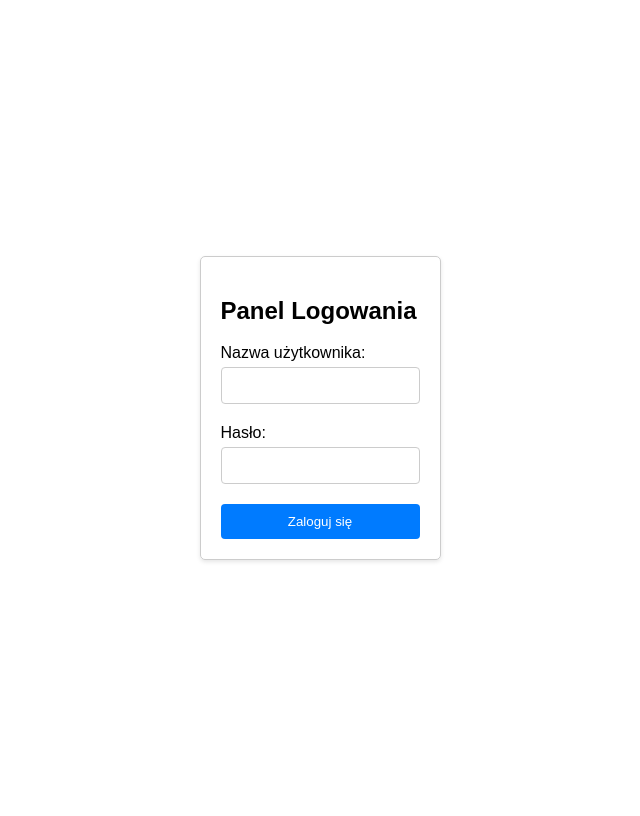
After one commit to dzebrowskii/Coookie, a Django app: page /login/ in a window 1280 px wide. The commit adds this page. Shown: the whole page, without its empty margins (320-960 px from the left). Run offline with Django 5.2, Linux system fonts and the light colour scheme.

Commit message:
login and registratgion panel

```diff
--- a/CoookieApp/urls.py
+++ b/CoookieApp/urls.py
@@ -17,7 +17,7 @@ Including another URLconf
 from django.contrib import admin
 from django.urls import path
 from myapp import views
-from myapp.views import find_recipe
+from myapp.views import find_recipe, login, registration
 
 urlpatterns = [
     path('admin/', admin.site.urls),
@@ -25,5 +25,7 @@ urlpatterns = [
     path('main-menu/', views.user_menu, name='main-menu'),
     path('main-menu/guestapp', views.guestapp, name='guest_app'),
     path('find_recipe/', find_recipe, name='find_recipe'),
+    path('login/', login, name='login'),
+    path('registration/', registration, name='registration'),
 
 ]
--- a/myapp/views.py
+++ b/myapp/views.py
@@ -1,15 +1,35 @@
 from django.shortcuts import render
 from django.http import JsonResponse
 from recipes_management import recipes_management as rm
+from django.contrib.auth.forms import UserCreationForm
+
 
 def index(request):
     return render(request, 'index.html')
 
+
 def user_menu(request):
     return render(request, 'user_menu.html')
 
+
 def guestapp(request):
     return render(request, 'guest_app.html')
+
+
+def login(request):
+    return render(request, 'login.html')
+
+
+def registration(request):
+    form = UserCreationForm()
+    context = {'form': form}
+
+    if request.method == 'POST':
+        form = UserCreationForm(request.POST)
+        if form.is_valid():
+            form.save()
+    return render(request, 'registration.html', context)
+
 
 def find_recipe(request):
     ingredients = request.GET.get('ingredients', '')
--- /dev/null
+++ b/templates/login.html
@@ -0,0 +1,33 @@
+<!DOCTYPE html>
+<html lang="pl">
+<head>
+    <meta charset="UTF-8">
+    <meta name="viewport" content="width=device-width, initial-scale=1.0">
+    <title>Panel Logowania</title>
+    <style>
+        body { font-family: Arial, sans-serif; display: flex; justify-content: center; align-items: center; height: 100vh; }
+        .login-container { border: 1px solid #ccc; padding: 20px; border-radius: 5px; box-shadow: 0 2px 4px rgba(0,0,0,0.1); }
+        form { display: flex; flex-direction: column; }
+        label { margin-bottom: 5px; }
+        input[type="text"], input[type="password"] { margin-bottom: 20px; padding: 10px; border: 1px solid #ccc; border-radius: 4px; }
+        input[type="submit"] { cursor: pointer; padding: 10px 20px; background-color: #007bff; color: white; border: none; border-radius: 4px; }
+        input[type="submit"]:hover { background-color: #0056b3; }
+    </style>
+</head>
+<body>
+
+<div class="login-container">
+    <h2>Panel Logowania</h2>
+    <form action="/sciezka_do_logowania" method="post">
+        <label for="username">Nazwa użytkownika:</label>
+        <input type="text" id="username" name="username" required>
+
+        <label for="password">Hasło:</label>
+        <input type="password" id="password" name="password" required>
+
+        <input type="submit" value="Zaloguj się">
+    </form>
+</div>
+
+</body>
+</html>
--- /dev/null
+++ b/templates/registration.html
@@ -0,0 +1,6 @@
+<h3>Register</h3>
+
+<form method="POST" action="">
+    {{form}}
+
+</form>
--- a/templates/user_menu.html
+++ b/templates/user_menu.html
@@ -7,7 +7,7 @@
    <body>
 
        <div> <a href="{%  url 'guest_app' %}" class="menu-button">Login as Guest</a> </div>
-       <div> <a href="#" class="menu-button">Login</a> </div>
-       <div> <a href="#" class="menu-button">Register</a> </div>
+       <div> <a href="{%  url 'login' %}" class="menu-button">Login</a> </div>
+       <div> <a href="{%  url 'registration' %}" class="menu-button">Register</a> </div>
    </body>
    </html>
```
